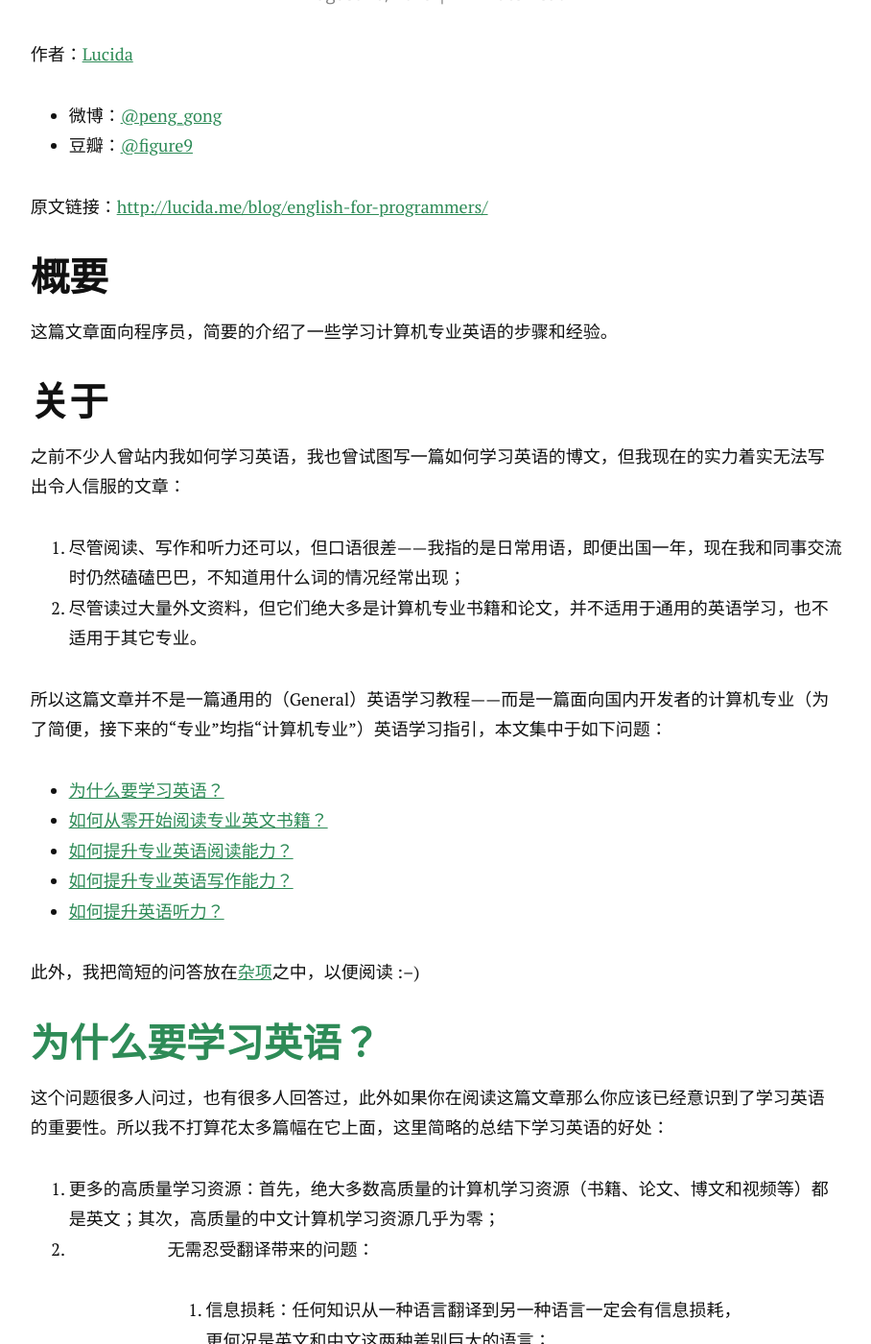
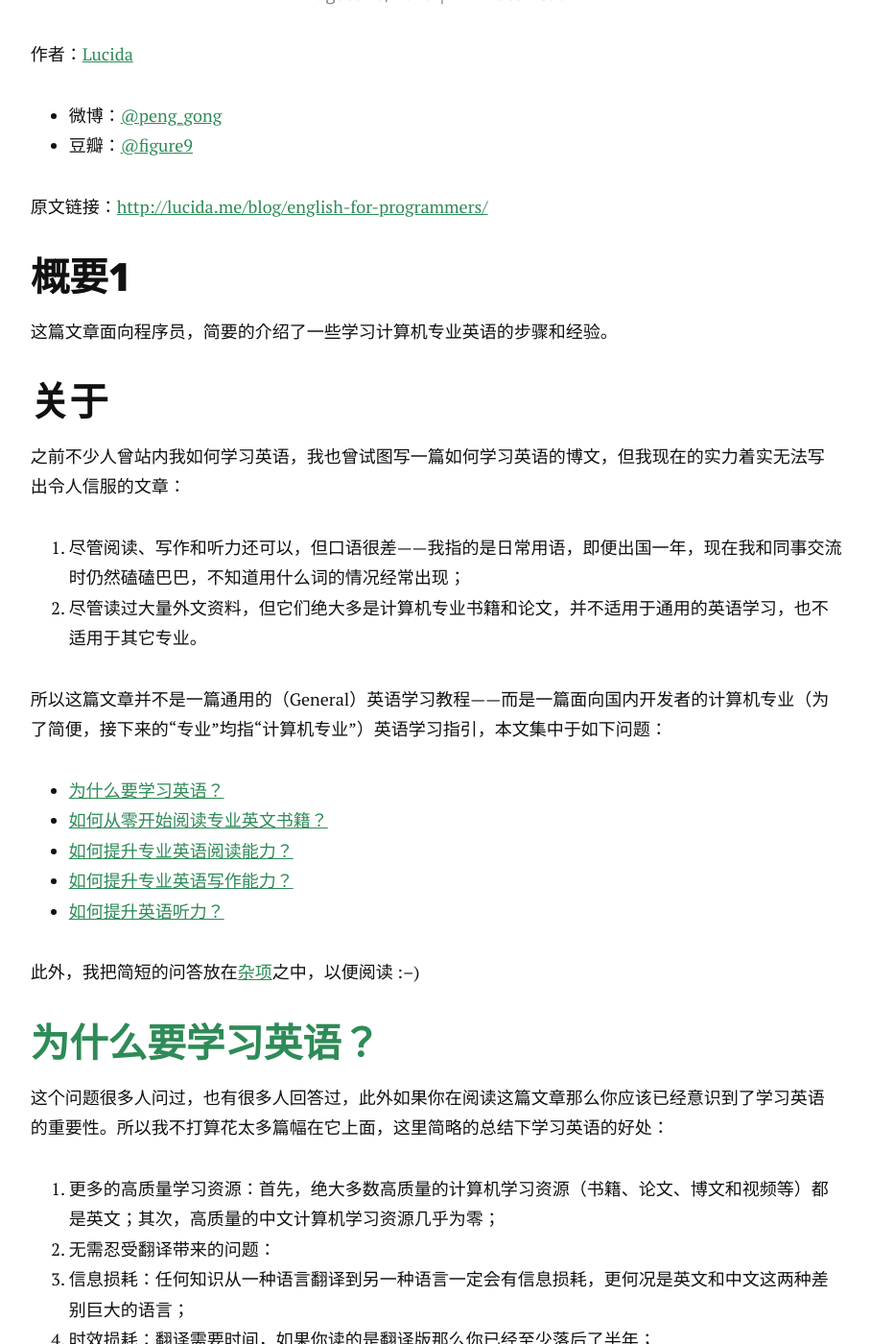
Before and after one commit to ChNan/chnan.github.io, a Jekyll site: the page built from _posts/2015-08-26-[转载]程序员英语学习指引.markdown, in a window 1280 px wide and 1400 px high, scrolled down 397 px. Shown: the whole window at 96% size, without its empty margins (240-1148 px from the left). Built offline with Jekyll 4.4.1, drawn with Linux system fonts in a browser that asks for light colours; nearby versions of some CDN libraries; Markdown is read by kramdown in place of the engine named in the settings; comment, search, counter and statistics services are not loaded.

Commit message:
modify layout

```diff
--- a/_posts/2015-08-26-[转载]程序员英语学习指引.markdown
+++ b/_posts/2015-08-26-[转载]程序员英语学习指引.markdown
@@ -11,7 +11,7 @@ date:   2015-08-26
 
 原文链接：[http://lucida.me/blog/english-for-programmers/](http://lucida.me/blog/english-for-programmers/)
 
-## 概要
+## 概要1
 
 这篇文章面向程序员，简要的介绍了一些学习计算机专业英语的步骤和经验。
 
@@ -37,15 +37,13 @@ date:   2015-08-26
 
 这个问题很多人问过，也有很多人回答过，此外如果你在阅读这篇文章那么你应该已经意识到了学习英语的重要性。所以我不打算花太多篇幅在它上面，这里简略的总结下学习英语的好处：
 
-1.  更多的高质量学习资源：首先，绝大多数高质量的计算机学习资源（书籍、论文、博文和视频等）都是英文；其次，高质量的中文计算机学习资源几乎为零；
-2.  无需忍受翻译带来的问题：
-
-    1.  信息损耗：任何知识从一种语言翻译到另一种语言一定会有信息损耗，更何况是英文和中文这两种差别巨大的语言；
-    2.  时效损耗：翻译需要时间，如果你读的是翻译版那么你已经至少落后了半年；
-    3.  翻译损耗：国内的计算机书籍翻译水平参差不齐，你需要拼人品；
-
-3.  编写更好的代码：良好的英语水平是编写可读（Readable）代码的前提；
-4.  翻墙：相对于其它专业，计算机专业出国工作要容易很多，但前提是你的英语要说的过去。
+1.  更多的高质量学习资源：首先，绝大多数高质量的计算机学习资源（书籍、论文、博文和视频等）都	是英文；其次，高质量的中文计算机学习资源几乎为零；
+2. 无需忍受翻译带来的问题：
+ 1. 信息损耗：任何知识从一种语言翻译到另一种语言一定会有信息损耗，更何况是英文和中文这两种差别巨大的语言；
+ 2. 时效损耗：翻译需要时间，如果你读的是翻译版那么你已经至少落后了半年；
+ 3. 翻译损耗：国内的计算机书籍翻译水平参差不齐，你需要拼人品；
+3. 编写更好的代码：良好的英语水平是编写可读（Readable）代码的前提；
+4. 翻墙：相对于其它专业，计算机专业出国工作要容易很多，但前提是你的英语要说的过去。
 
 ## <a name="how_to_read_from_scratch">如何从零开始阅读专业英文书籍？</a>
 
@@ -80,15 +78,13 @@ date:   2015-08-26
 
 除了读书，阅读专业博客也是非常好的提升专业英语水平的途径。个人推荐下面几个网站：
 
-*   [Hacker News](https://news.ycombinator.com)：大量的技术资讯和博文；
-*   [Reddit](http://www.reddit.com)：非常的聚合站点，我一般去下面几个频道（subreddit）
-
+*  [Hacker News](https://news.ycombinator.com)：大量的技术资讯和博文；
+*  [Reddit](http://www.reddit.com)：非常的聚合站点，我一般去下面几个频道（subreddit）
     *   [/programming](http://www.reddit.com/r/programming/)：聚合了大量的优秀程序设计博文（其实不少国内技术站点就是搬运它的内容）；
     *   [/java](http://www.reddit.com/r/java/)：大量的Java技术博文，质量不如[/programming](http://www.reddit.com/r/programming/)，但也还说的过去；
     *   [/shittyprogramming](http://www.reddit.com/r/shittyprogramming/)：悠闲时的去处，不少段子来自这里；
-
-*   [Medium](https://medium.com)：大量的高质量文章；
-*   [Quora](http://www.quora.com)：大量的高质量问答，有不少中国人在上面练习英语；
+*  [Medium](https://medium.com)：大量的高质量文章；
+*  [Quora](http://www.quora.com)：大量的高质量问答，有不少中国人在上面练习英语；
 
 ## <a name="how_to_improve_writing_skills">如何提升英语写作能力？</a>
 
```
